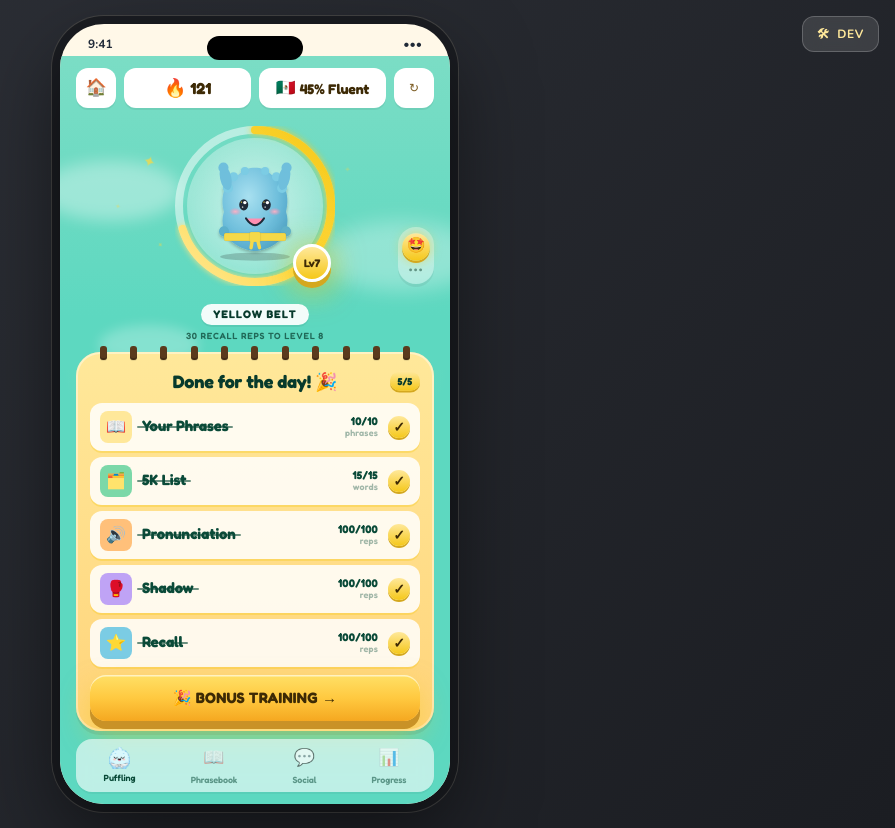
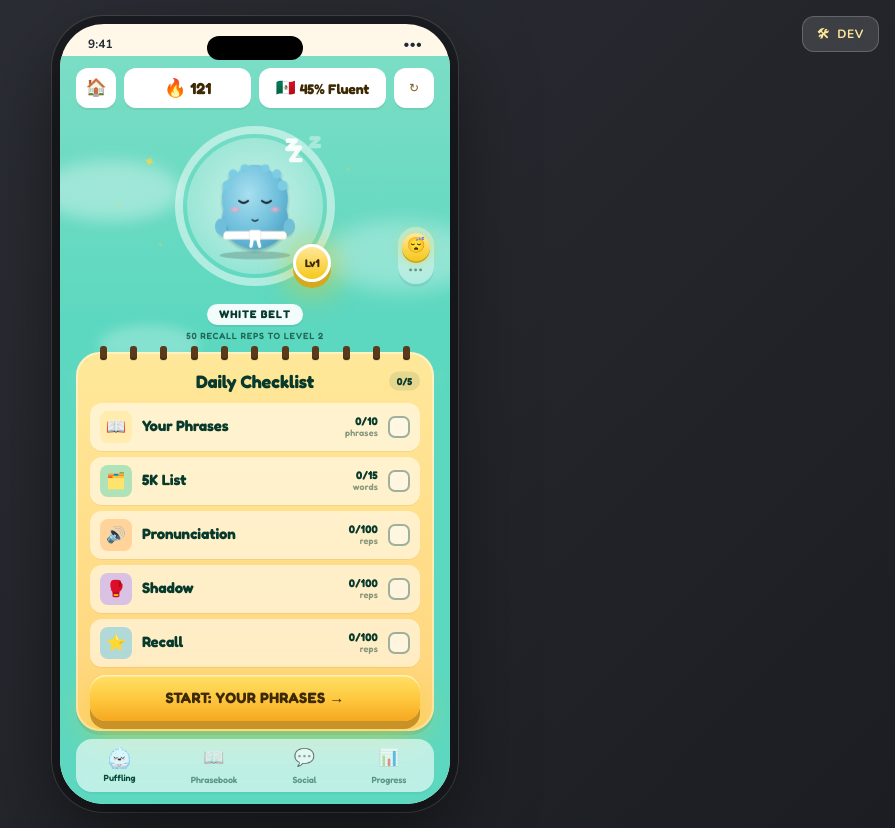
Before and after one commit to LucasHernanGames/bbl-May26-Update-prototype1, a React (Vite) app: page / in a window 1280 px wide. Shown: the whole page, without its empty margins (385-1280 px from the left). Built offline with nearby package versions, Linux system fonts and the light colour scheme.

Commit message:
Update YourPhrasesFlow.jsx

```diff
--- a/YourPhrasesFlow.jsx
+++ b/YourPhrasesFlow.jsx
@@ -688,16 +688,16 @@ export default function YourPhrasesFlow() {
   // the user enters "bonus" mode where they can pick any module to do again.
   // Demo: Your Phrases pre-completed so we can show various states.
   const [modulesComplete, setModulesComplete] = useState({
-    phrases: true,
-    fiveK: true,
-    pronunciation: true,
-    shadow: true,
-    recall: true,
+    phrases: false,
+    fiveK: false,
+    pronunciation: false,
+    shadow: false,
+    recall: false,
   });
 
   // Lifetime Recall reps drive the belt level. State so dev scenarios can override
   // (e.g. fresh user = 0 → White Belt L1; bonus mode = 1670 → Yellow Belt L7).
-  const [recallReps, setRecallReps] = useState(1670);
+  const [recallReps, setRecallReps] = useState(0);
   const [hasFinishedFirstSession, setHasFinishedFirstSession] = useState(true);
 
   // Each module has:
@@ -800,10 +800,10 @@ export default function YourPhrasesFlow() {
   // --- Daily quota for the "Your Phrases" module ---
   // In production these would come from user prefs + today's saved progress.
   const dailyGoal = 10;          // total phrases needed today to fully wake the Puffling (set low for testing)
-  const [dailyDone, setDailyDone] = useState(30); // demo defaults to bonus state — use dev panel to switch
+  const [dailyDone, setDailyDone] = useState(0); // demo defaults to fresh user — use dev panel to switch
   const [sessionSize, setSessionSize] = useState(null); // how many to do this session
   const [sessionDone, setSessionDone] = useState(0);    // how many done in this session
-  const [sessionStartDaily, setSessionStartDaily] = useState(30); // demo default — see dev panel
+  const [sessionStartDaily, setSessionStartDaily] = useState(0); // demo default — see dev panel
   const [interstitial, setInterstitial] = useState(null); // 'great' | 'halfway' | 'last' | null
 
   // --- Unlock progression ---
```
